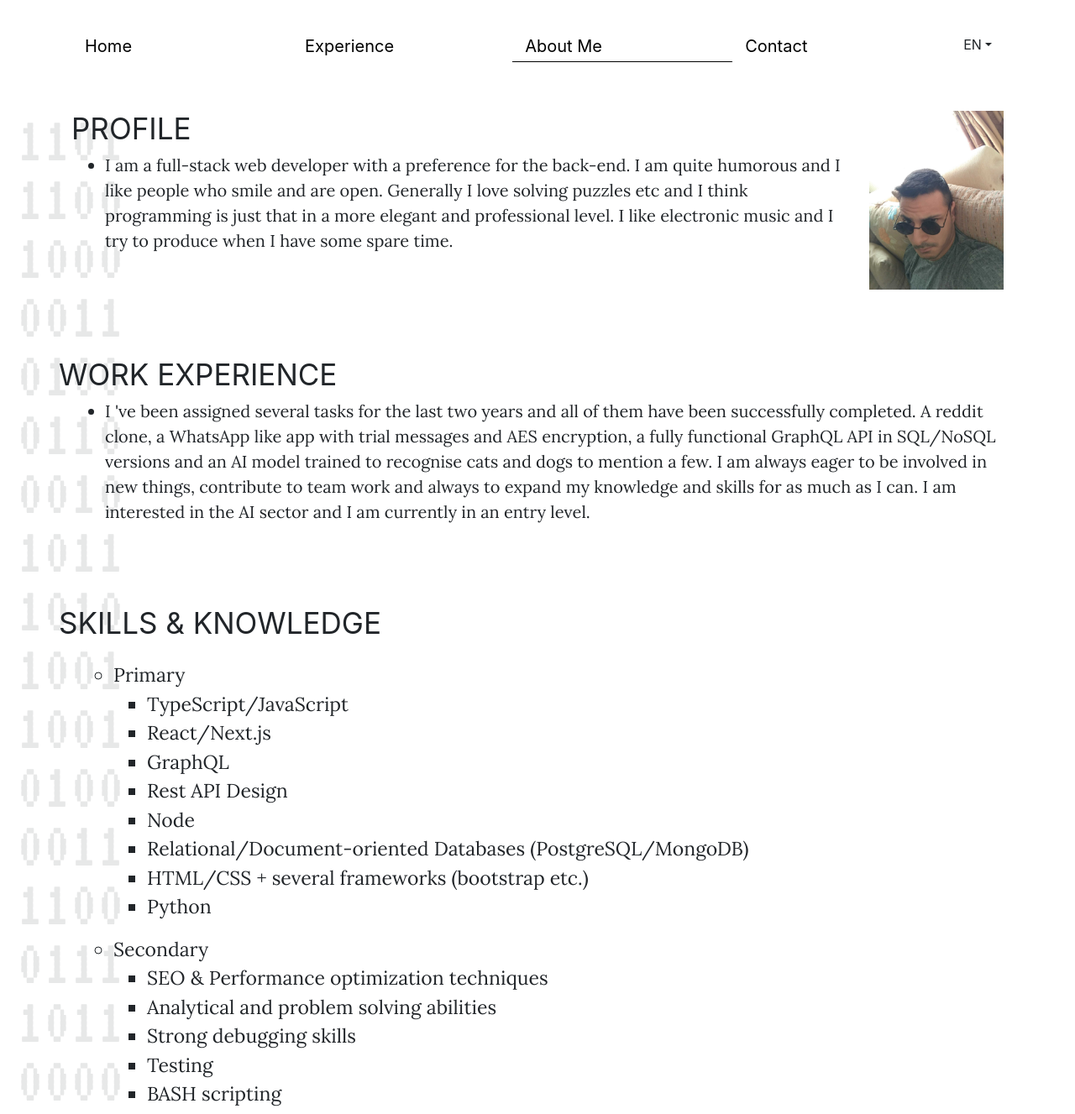
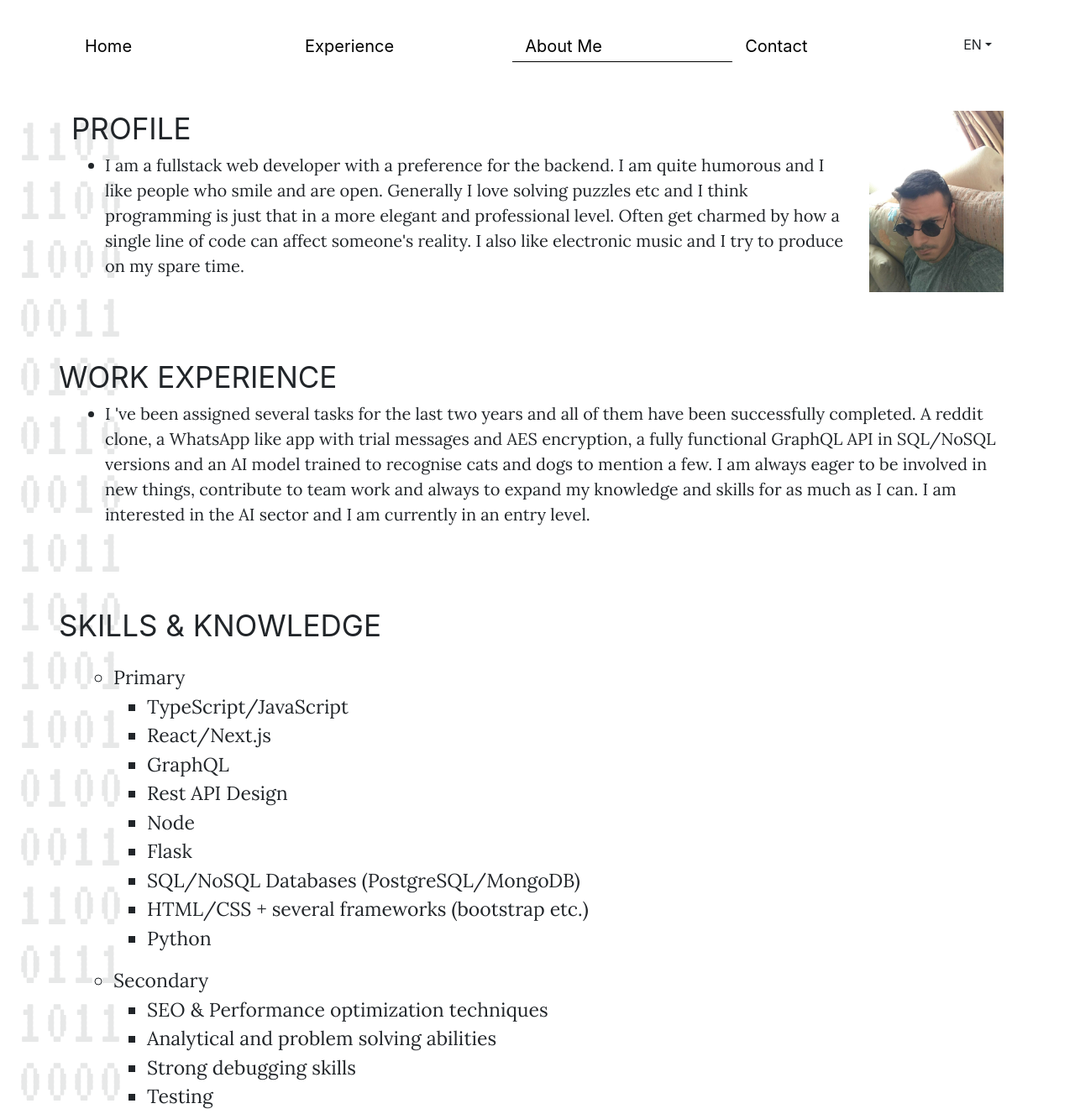
Before and after one commit to iamtheef/portfolio, a React (Create React App) app: page /#/about in a window 1280 px wide. Shown: the top 1327 px of the page at 84% size. Built offline with nearby package versions, Linux system fonts and the light colour scheme.

Commit message:
edited skills

```diff
--- a/src/Components/AboutMe.tsx
+++ b/src/Components/AboutMe.tsx
@@ -14,20 +14,23 @@ const About: React.FC = () => {
               <li>
                 {isGreek() ? (
                   <p>
-                    Full-stack developer με προτίμηση στο back-end. Μου αρέσουν
-                    οι άνθρωποι που χαμογελούν και έχουν χιούμορ, τα παζλς και
-                    οι γρίφοι και πιστεύω ότι ο προγραμματισμός ειναι ένας πιό
-                    κομψός τρόπος να λύνεις προβλήματα. Στον ελεύθερο μου χρόνο
-                    μου αρέσει να γράφω ηλεκτρονική μουσική.
+                    Fullstack developer με προτίμηση στο backend. Μου αρέσουν οι
+                    άνθρωποι που χαμογελούν και έχουν χιούμορ, τα παζλς και οι
+                    γρίφοι και πιστεύω ότι ο προγραμματισμός ειναι ένας πιό
+                    κομψός τρόπος να λύνεις προβλήματα. Με γοητεύει το πως μια
+                    γραμμή κώδικα μπορεί να αλλάξει την καθημερινότητα κάποιου.
+                    Στον ελεύθερο μου χρόνο μου αρέσει να γράφω ηλεκτρονική
+                    μουσική.
                   </p>
                 ) : (
                   <p>
-                    I am a full-stack web developer with a preference for the
-                    back-end. I am quite humorous and I like people who smile
-                    and are open. Generally I love solving puzzles etc and I
-                    think programming is just that in a more elegant and
-                    professional level. Ι like electronic music and I try to
-                    produce when I have some spare time.
+                    I am a fullstack web developer with a preference for the
+                    backend. I am quite humorous and I like people who smile and
+                    are open. Generally I love solving puzzles etc and I think
+                    programming is just that in a more elegant and professional
+                    level. Often get charmed by how a single line of code can
+                    affect someone's reality. Ι also like electronic music and I
+                    try to produce on my spare time.
                   </p>
                 )}
               </li>
@@ -98,9 +101,8 @@ const About: React.FC = () => {
                   <li>GraphQL</li>
                   <li>Rest API Design</li>
                   <li>Node</li>
-                  <li>
-                    Relational/Document-oriented Databases (PostgreSQL/MongoDB)
-                  </li>
+                  <li>Flask</li>
+                  <li>SQL/NoSQL Databases (PostgreSQL/MongoDB)</li>
                   <li>HTML/CSS + several frameworks (bootstrap etc.)</li>
                   <li>Python</li>
                 </ul>
```
